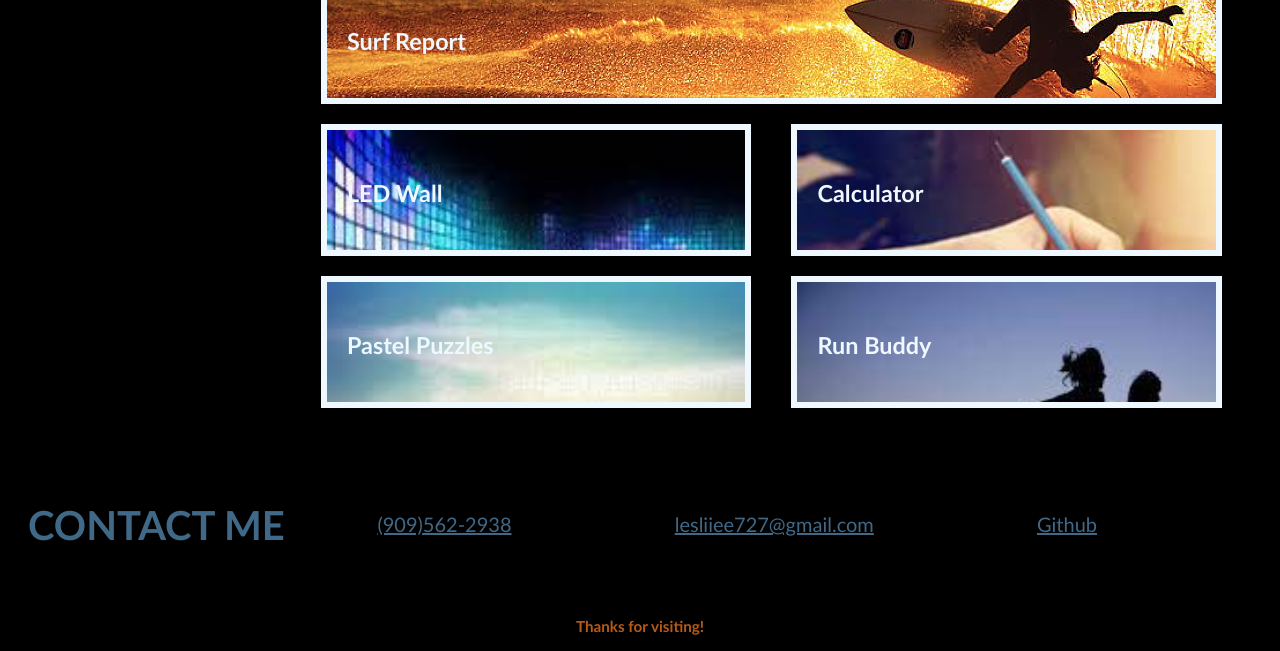
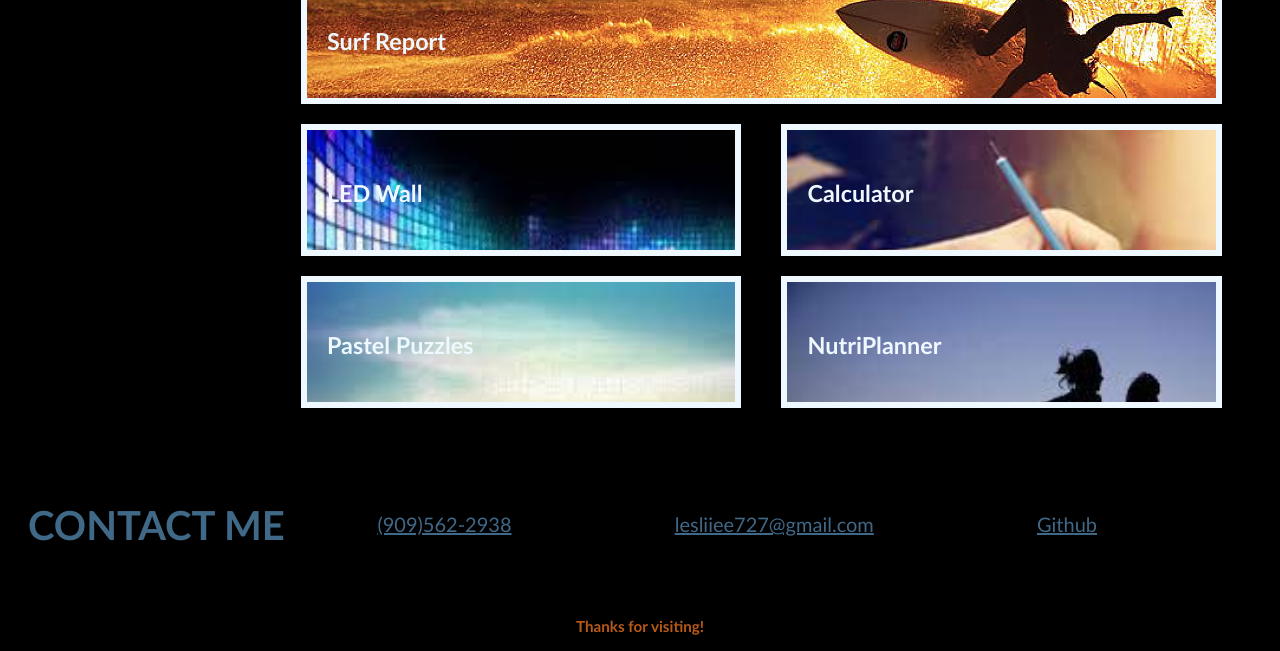
Before and after one commit to lexslie/Challenge-2---Advanced-CSS-Portfolio, a plain HTML site: page index.html in a window 1280 px wide. Shown: the part 741-1392 px from the top of the page. Drawn offline with Linux system fonts and the light colour scheme.

Commit message:
Update index.html

```diff
--- a/index.html
+++ b/index.html
@@ -52,8 +52,8 @@
                 <a class="work-box pastel-puzzles" href="#">
                     <h3>Pastel Puzzles</h3>
                 </a>
-                <a class="work-box run-buddy" href="#">
-                    <h3>Run Buddy</h3>
+                <a class="work-box run-buddy" href="https://nutriplanner-app.herokuapp.com/">
+                    <h3>NutriPlanner</h3>
                 </a>
             </div>
         </section>
```
